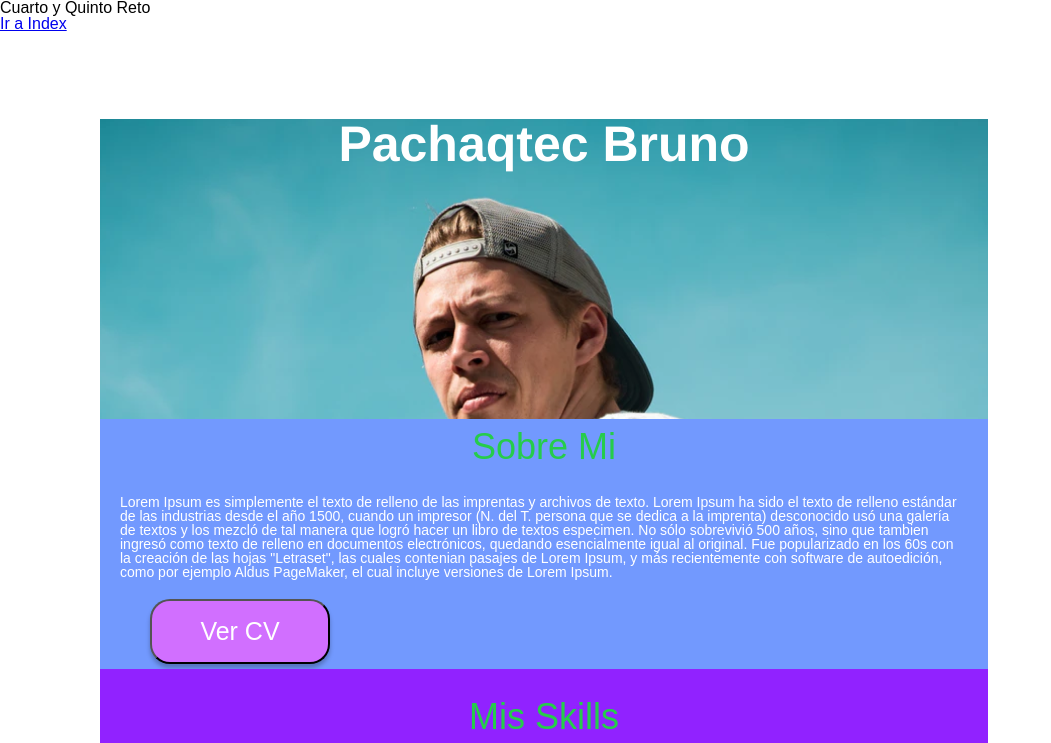
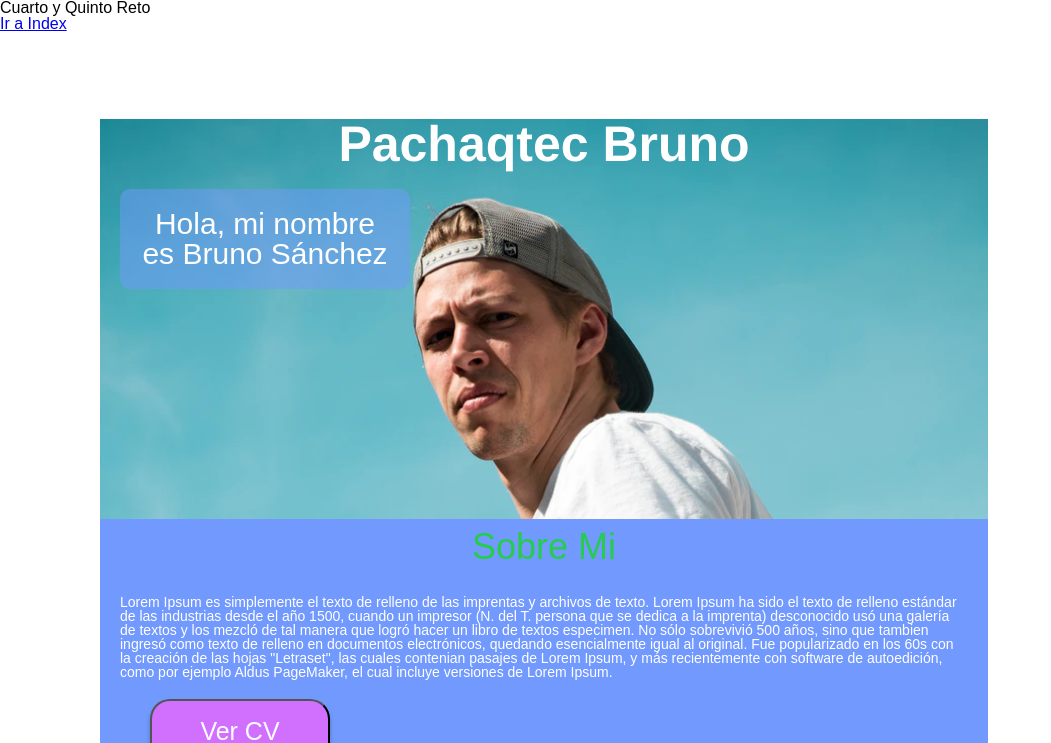
Before and after one commit to brunocse123/Hackaton, a plain HTML site: page cuartoReto.html in a window 1280 px wide. Shown: the top 743 px of the page, without its empty margins (0-1051 px from the left). Drawn offline with Linux system fonts and the light colour scheme.

Commit message:
CuartoReto

```diff
--- a/cuartoReto.html
+++ b/cuartoReto.html
@@ -15,6 +15,10 @@
     <main>
       <section class="PanelTitulo">
         <h1>Pachaqtec Bruno</h1>
+        <div class="NombreSubtitulo">
+           <h2>Hola, mi nombre es Bruno Sánchez</h2>
+        </div>
+
       </section>
       <section class="PanelSobreMi">
         <h2>Sobre Mi</h2>
--- a/styles/main.css
+++ b/styles/main.css
@@ -29,7 +29,7 @@ input {
   position: relative;
   top: 71px;
   left: 100px;
-  height: 300px;
+  height: 400px;
   background-image: url("../img/fondoTitulo.png");
 }
 
@@ -39,6 +39,18 @@ input {
   font-weight: bold;
   text-align: center;
   font-size: 50px;
+}
+
+.NombreSubtitulo{
+    margin: 20px;
+    width: 250px;
+    background:rgba(114, 153, 254, 0.5);
+    border-radius: 10px;
+    padding: 20px;
+}
+
+.NombreSubtitulo h2{
+    font-size: 30px;
 }
 
 /******************************************/
```
